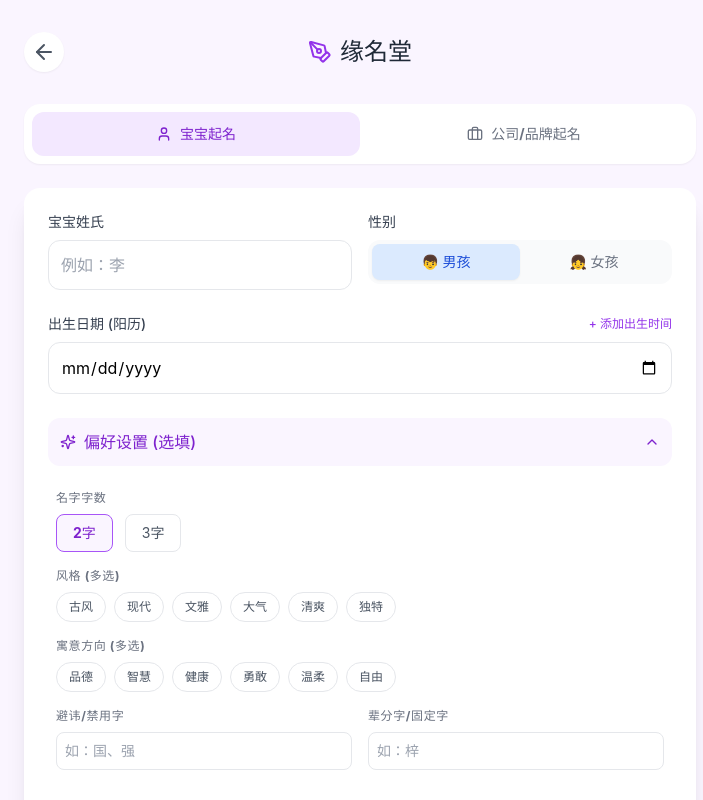
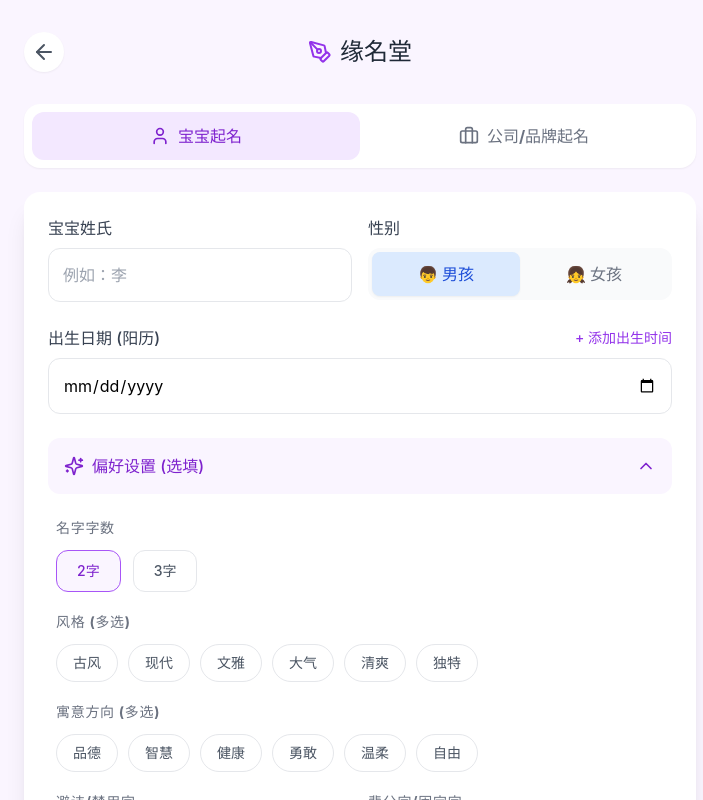
Before and after one commit to ldr0528/love-insight-app, a React (Vite) app: page /naming in a window 1280 px wide. Both pictures are taken after a click on the button "偏好设置 (选填)". Shown: the top 800 px of the page, without its empty margins (280-983 px from the left). Built offline with nearby package versions, Linux system fonts and the light colour scheme.

Commit message:
style: polish naming master UI details

```diff
--- a/src/pages/NamingMaster.tsx
+++ b/src/pages/NamingMaster.tsx
@@ -140,19 +140,19 @@ export default function NamingMaster() {
         <div className="bg-white rounded-2xl p-2 shadow-sm flex">
           <button
             onClick={() => { setNamingType('baby'); setResult(null); }}
-            className={`flex-1 py-3 rounded-xl text-sm font-bold transition-all flex items-center justify-center gap-2 ${
+            className={`flex-1 py-3 rounded-xl text-base font-bold transition-all flex items-center justify-center gap-2 ${
               namingType === 'baby' ? 'bg-purple-100 text-purple-700' : 'text-gray-500 hover:bg-gray-50'
             }`}
           >
-            <User className="w-4 h-4" /> 宝宝起名
+            <User className="w-5 h-5" /> 宝宝起名
           </button>
           <button
             onClick={() => { setNamingType('company'); setResult(null); }}
-            className={`flex-1 py-3 rounded-xl text-sm font-bold transition-all flex items-center justify-center gap-2 ${
+            className={`flex-1 py-3 rounded-xl text-base font-bold transition-all flex items-center justify-center gap-2 ${
               namingType === 'company' ? 'bg-purple-100 text-purple-700' : 'text-gray-500 hover:bg-gray-50'
             }`}
           >
-            <Briefcase className="w-4 h-4" /> 公司/品牌起名
+            <Briefcase className="w-5 h-5" /> 公司/品牌起名
           </button>
         </div>
 
@@ -163,27 +163,27 @@ export default function NamingMaster() {
               {/* Basic Info */}
               <div className="grid grid-cols-2 gap-4">
                 <div>
-                  <label className="block text-sm font-medium text-gray-700 mb-2">宝宝姓氏</label>
+                  <label className="block text-base font-medium text-gray-700 mb-2">宝宝姓氏</label>
                   <input
                     type="text"
                     value={babyForm.lastName}
                     onChange={(e) => setBabyForm({...babyForm, lastName: e.target.value})}
                     placeholder="例如：李"
-                    className="w-full p-3 border border-gray-200 rounded-xl focus:ring-2 focus:ring-purple-500 focus:border-transparent outline-none"
+                    className="w-full p-3.5 border border-gray-200 rounded-xl focus:ring-2 focus:ring-purple-500 focus:border-transparent outline-none text-base"
                   />
                 </div>
                 <div>
-                   <label className="block text-sm font-medium text-gray-700 mb-2">性别</label>
-                   <div className="flex bg-gray-50 rounded-xl p-1">
+                   <label className="block text-base font-medium text-gray-700 mb-2">性别</label>
+                   <div className="flex bg-gray-50 rounded-xl p-1 h-[52px]">
                       <button
                         onClick={() => setBabyForm({...babyForm, gender: 'boy'})}
-                        className={`flex-1 py-2 rounded-lg text-sm font-medium transition-all ${babyForm.gender === 'boy' ? 'bg-blue-100 text-blue-700 shadow-sm' : 'text-gray-500'}`}
+                        className={`flex-1 rounded-lg text-base font-medium transition-all flex items-center justify-center gap-1 ${babyForm.gender === 'boy' ? 'bg-blue-100 text-blue-700 shadow-sm' : 'text-gray-500'}`}
                       >
                         👦 男孩
                       </button>
                       <button
                         onClick={() => setBabyForm({...babyForm, gender: 'girl'})}
-                        className={`flex-1 py-2 rounded-lg text-sm font-medium transition-all ${babyForm.gender === 'girl' ? 'bg-pink-100 text-pink-700 shadow-sm' : 'text-gray-500'}`}
+                        className={`flex-1 rounded-lg text-base font-medium transition-all flex items-center justify-center gap-1 ${babyForm.gender === 'girl' ? 'bg-pink-100 text-pink-700 shadow-sm' : 'text-gray-500'}`}
                       >
                         👧 女孩
                       </button>
@@ -193,28 +193,32 @@ export default function NamingMaster() {
 
               <div>
                 <div className="flex justify-between items-center mb-2">
-                  <label className="block text-sm font-medium text-gray-700">出生日期 (阳历)</label>
+                  <label className="block text-base font-medium text-gray-700">出生日期 (阳历)</label>
                   <button
                     onClick={() => setShowTimeInput(!showTimeInput)}
-                    className="text-xs text-purple-600 font-medium hover:underline"
+                    className="text-sm text-purple-600 font-medium hover:underline flex items-center gap-1"
                   >
                     {showTimeInput ? '隐藏时间' : '+ 添加出生时间'}
                   </button>
                 </div>
-                <div className="flex gap-2">
+                <div className="flex gap-3">
+                  <div className="relative flex-grow">
                     <input
                       type="date"
                       value={babyForm.birthDate}
                       onChange={(e) => setBabyForm({...babyForm, birthDate: e.target.value})}
-                    className="flex-grow p-3 border border-gray-200 rounded-xl focus:ring-2 focus:ring-purple-500 focus:border-transparent outline-none"
+                      className="w-full p-3.5 border border-gray-200 rounded-xl focus:ring-2 focus:ring-purple-500 focus:border-transparent outline-none text-base appearance-none"
                     />
+                  </div>
                   {showTimeInput && (
+                    <div className="relative w-36">
                       <input
                         type="time"
                         value={babyForm.birthTime}
                         onChange={(e) => setBabyForm({...babyForm, birthTime: e.target.value})}
-                      className="w-32 p-3 border border-gray-200 rounded-xl focus:ring-2 focus:ring-purple-500 focus:border-transparent outline-none"
+                        className="w-full p-3.5 border border-gray-200 rounded-xl focus:ring-2 focus:ring-purple-500 focus:border-transparent outline-none text-base appearance-none"
                       />
+                    </div>
                   )}
                 </div>
               </div>
@@ -223,28 +227,28 @@ export default function NamingMaster() {
               <div>
                 <button
                   onClick={() => setShowPreferences(!showPreferences)}
-                  className="w-full flex items-center justify-between p-3 bg-purple-50 rounded-xl text-purple-700 font-medium hover:bg-purple-100 transition-colors"
+                  className="w-full flex items-center justify-between p-4 bg-purple-50 rounded-xl text-purple-700 font-medium hover:bg-purple-100 transition-colors"
                 >
-                  <span className="flex items-center gap-2">
-                    <Sparkles className="w-4 h-4" /> 偏好设置 (选填)
+                  <span className="flex items-center gap-2 text-base">
+                    <Sparkles className="w-5 h-5" /> 偏好设置 (选填)
                   </span>
-                  {showPreferences ? <ChevronUp className="w-4 h-4" /> : <ChevronDown className="w-4 h-4" />}
+                  {showPreferences ? <ChevronUp className="w-5 h-5" /> : <ChevronDown className="w-5 h-5" />}
                 </button>
 
                 {showPreferences && (
-                  <div className="mt-4 space-y-4 animate-fade-in p-2">
+                  <div className="mt-4 space-y-5 animate-fade-in p-2">
                      {/* Name Length */}
                      <div>
-                        <label className="block text-xs font-bold text-gray-500 mb-2 uppercase tracking-wider">名字字数</label>
+                        <label className="block text-sm font-bold text-gray-500 mb-3 uppercase tracking-wider">名字字数</label>
                         <div className="flex gap-3">
                           {['2', '3'].map((len) => (
                             <button
                               key={len}
                               onClick={() => setBabyForm({...babyForm, nameLength: len})}
-                              className={`px-4 py-2 rounded-lg text-sm border transition-all ${
+                              className={`px-5 py-2.5 rounded-xl text-sm font-medium border transition-all ${
                                 babyForm.nameLength === len
-                                ? 'border-purple-500 bg-purple-50 text-purple-700 font-bold'
-                                : 'border-gray-200 text-gray-600 hover:border-gray-300'
+                                ? 'border-purple-500 bg-purple-50 text-purple-700'
+                                : 'border-gray-200 text-gray-600 hover:border-gray-300 bg-white'
                               }`}
                             >
                               {len}字
@@ -255,16 +259,16 @@ export default function NamingMaster() {
 
                      {/* Style */}
                      <div>
-                        <label className="block text-xs font-bold text-gray-500 mb-2 uppercase tracking-wider">风格 (多选)</label>
-                        <div className="flex flex-wrap gap-2">
+                        <label className="block text-sm font-bold text-gray-500 mb-3 uppercase tracking-wider">风格 (多选)</label>
+                        <div className="flex flex-wrap gap-2.5">
                           {NAME_STYLES.map((style) => (
                             <button
                               key={style}
                               onClick={() => setBabyForm({...babyForm, styles: toggleSelection(babyForm.styles, style)})}
-                              className={`px-3 py-1.5 rounded-full text-xs border transition-all ${
+                              className={`px-4 py-2 rounded-full text-sm border transition-all ${
                                 babyForm.styles.includes(style)
                                 ? 'border-purple-500 bg-purple-50 text-purple-700 font-bold'
-                                : 'border-gray-200 text-gray-600 hover:border-gray-300'
+                                : 'border-gray-200 text-gray-600 hover:border-gray-300 bg-white'
                               }`}
                             >
                               {style}
@@ -275,16 +279,16 @@ export default function NamingMaster() {
 
                      {/* Meaning */}
                      <div>
-                        <label className="block text-xs font-bold text-gray-500 mb-2 uppercase tracking-wider">寓意方向 (多选)</label>
-                        <div className="flex flex-wrap gap-2">
+                        <label className="block text-sm font-bold text-gray-500 mb-3 uppercase tracking-wider">寓意方向 (多选)</label>
+                        <div className="flex flex-wrap gap-2.5">
                           {NAME_MEANINGS.map((m) => (
                             <button
                               key={m}
                               onClick={() => setBabyForm({...babyForm, meanings: toggleSelection(babyForm.meanings, m)})}
-                              className={`px-3 py-1.5 rounded-full text-xs border transition-all ${
+                              className={`px-4 py-2 rounded-full text-sm border transition-all ${
                                 babyForm.meanings.includes(m)
                                 ? 'border-purple-500 bg-purple-50 text-purple-700 font-bold'
-                                : 'border-gray-200 text-gray-600 hover:border-gray-300'
+                                : 'border-gray-200 text-gray-600 hover:border-gray-300 bg-white'
                               }`}
                             >
                               {m}
@@ -296,23 +300,23 @@ export default function NamingMaster() {
                      {/* Advanced Inputs */}
                      <div className="grid grid-cols-2 gap-4">
                         <div>
-                          <label className="block text-xs font-bold text-gray-500 mb-2 uppercase tracking-wider">避讳/禁用字</label>
+                          <label className="block text-sm font-bold text-gray-500 mb-2 uppercase tracking-wider">避讳/禁用字</label>
                           <input
                             type="text"
                             placeholder="如：国、强"
                             value={babyForm.avoidChars}
                             onChange={(e) => setBabyForm({...babyForm, avoidChars: e.target.value})}
-                            className="w-full p-2 text-sm border border-gray-200 rounded-lg focus:ring-1 focus:ring-purple-500 outline-none"
+                            className="w-full p-3 text-base border border-gray-200 rounded-xl focus:ring-1 focus:ring-purple-500 outline-none"
                           />
                         </div>
                         <div>
-                          <label className="block text-xs font-bold text-gray-500 mb-2 uppercase tracking-wider">辈分字/固定字</label>
+                          <label className="block text-sm font-bold text-gray-500 mb-2 uppercase tracking-wider">辈分字/固定字</label>
                           <input
                             type="text"
                             placeholder="如：梓"
                             value={babyForm.fixedChar}
                             onChange={(e) => setBabyForm({...babyForm, fixedChar: e.target.value})}
-                            className="w-full p-2 text-sm border border-gray-200 rounded-lg focus:ring-1 focus:ring-purple-500 outline-none"
+                            className="w-full p-3 text-base border border-gray-200 rounded-xl focus:ring-1 focus:ring-purple-500 outline-none"
                           />
                         </div>
                      </div>
```
Lines whose indentation alone changed are shown as unchanged.
